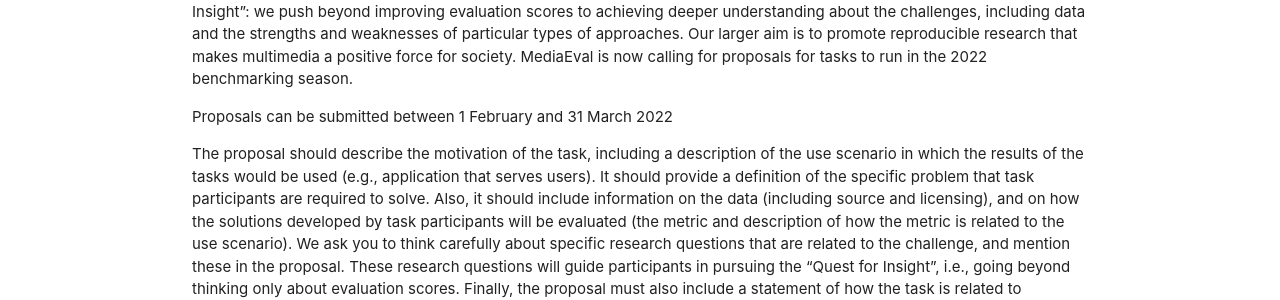
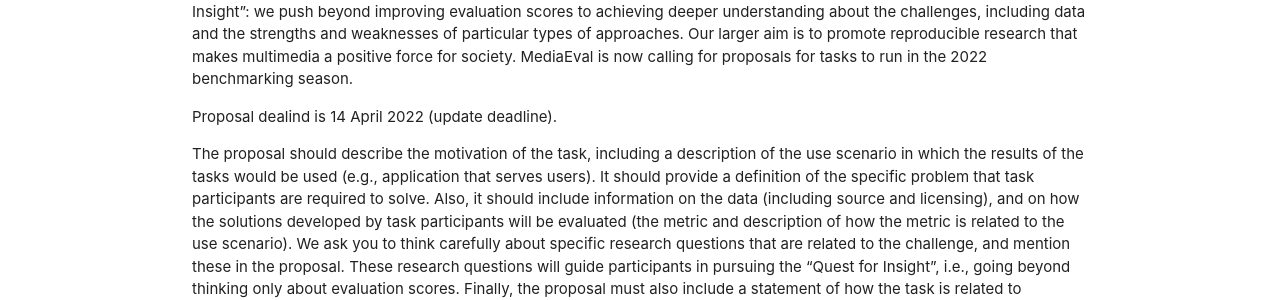
Before and after one commit to multimediaeval/multimediaeval.github.io, a Jekyll site: the page built from _posts/2022-01-26-call.md, in a window 1280 px wide and 900 px high. Shown: the part 374-674 px from the top of the window. Built offline with Jekyll 4.4.1, drawn with Linux system fonts in a browser that asks for light colours.

Commit message:
Updated deadline

```diff
--- a/_posts/2022-01-26-call.md
+++ b/_posts/2022-01-26-call.md
@@ -5,7 +5,7 @@
 
 The Multimedia Evaluation Benchmark, MediaEval, offers challenges in artificial intelligence related to data that includes multiple modalities (e.g., audio, visual, textual, and/or contextual). The goal of MediaEval is to develop and evaluate new algorithms and technologies for multimedia retrieval, access, exploration and analysis. MediaEval pursues a “Quest for Insight”: we push beyond improving evaluation scores to achieving deeper understanding about the challenges, including data and the strengths and weaknesses of particular types of approaches. Our larger aim is to promote reproducible research that makes multimedia a positive force for society. MediaEval is now calling for proposals for tasks to run in the 2022 benchmarking season.
 
-Proposals can be submitted between 1 February and 31 March 2022
+Proposal dealind is 14 April 2022 (update deadline).
 
 The proposal should describe the motivation of the task, including a description of the use scenario in which the results of the tasks would be used (e.g., application that serves users). It should provide a definition of the specific problem that task participants are required to solve. Also, it should include information on the data (including source and licensing), and on how the solutions developed by task participants will be evaluated (the metric and description of how the metric is related to the use scenario). We ask you to think carefully about specific research questions that are related to the challenge, and mention these in the proposal. These research questions will guide participants in pursuing the “Quest for Insight”, i.e., going beyond thinking only about evaluation scores. Finally, the proposal must also include a statement of how the task is related to MediaEval (i.e., the human or social component), and how it extends the state of the art.
 
```
